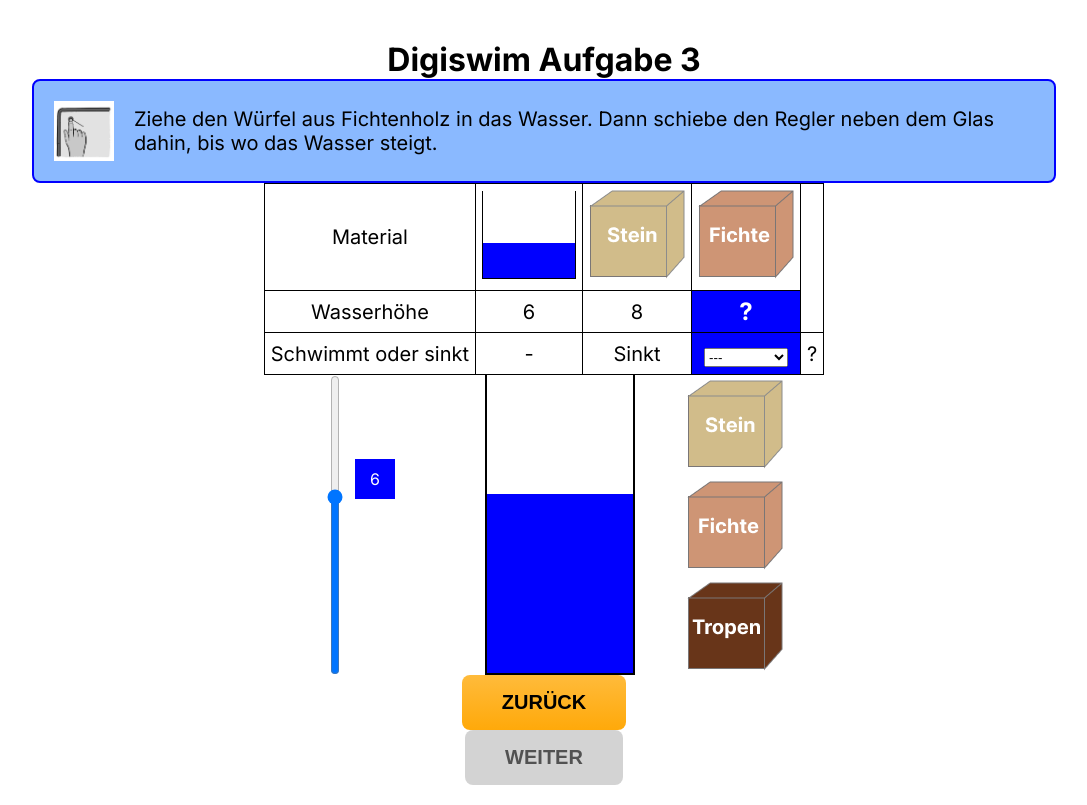
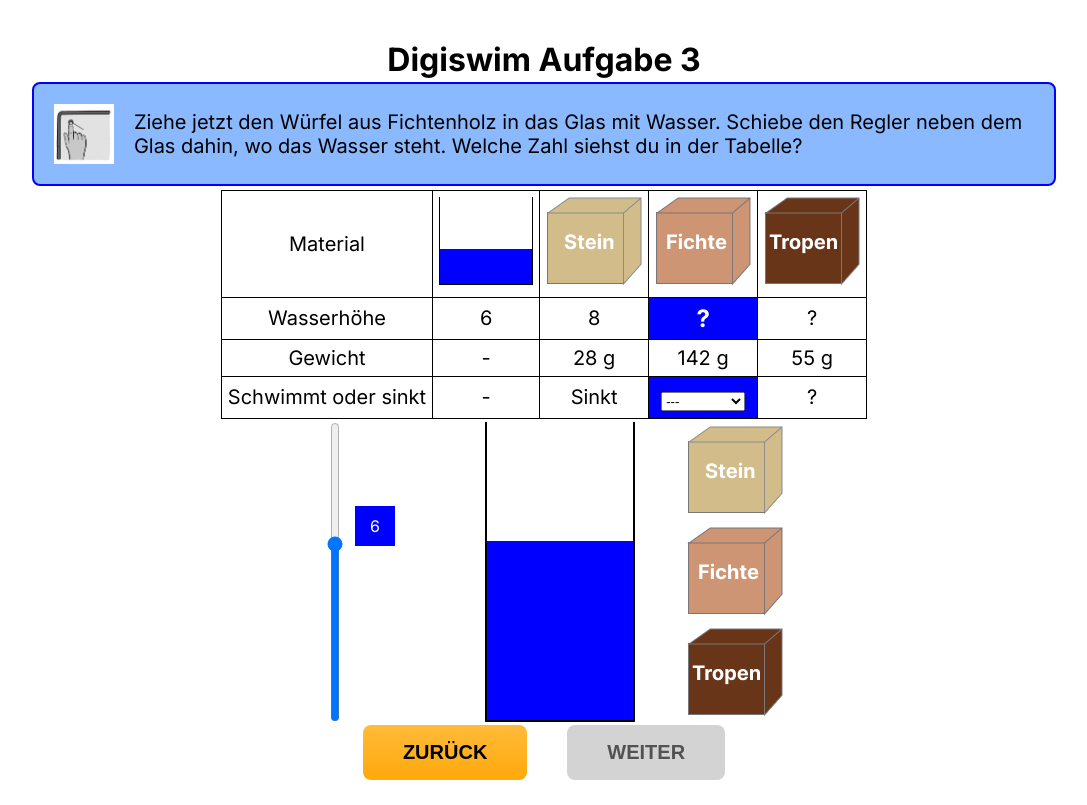
Before and after one commit to derjubu/digiswim-station-1, a Next.js app: page /step3 in a window 1280 px wide. Shown: the whole page, without its empty margins (96-1183 px from the left). Built offline with nearby package versions, Linux system fonts and the light colour scheme.

Commit message:
add: tables to all pages

```diff
--- a/src/pages/step3.tsx
+++ b/src/pages/step3.tsx
@@ -68,8 +68,9 @@
         </div>
         <Task>
           <Pikto image={Finger} />
-          Ziehe den Würfel aus Fichtenholz in das Wasser. Dann schiebe den
-          Regler neben dem Glas dahin, bis wo das Wasser steigt.
+          Ziehe jetzt den Würfel aus Fichtenholz in das Glas mit Wasser. Schiebe
+          den Regler neben dem Glas dahin, wo das Wasser steht. Welche Zahl
+          siehst du in der Tabelle?
         </Task>
         <table className={styles.table}>
           <tbody>
@@ -86,6 +87,10 @@
                 {' '}
                 <Image src={Fichte} alt="Ein Block aus Fichte" />
               </td>
+              <td className={styles.tableData}>
+                {' '}
+                <Image src={Tropen} alt="Ein Block aus Tropenholz" />
+              </td>
             </tr>
             <tr>
               <td className={styles.tableData}>Wasserhöhe</td>
@@ -94,6 +99,14 @@
               <td className={clsx(styles.tableData, styles.tableDataActive)}>
                 {correctWaterValue ? waterValue : '?'}
               </td>
+              <td className={styles.tableData}>?</td>
+            </tr>
+            <tr>
+              <td className={styles.tableData}>Gewicht</td>
+              <td className={styles.tableData}>-</td>
+              <td className={styles.tableData}>28 g</td>
+              <td className={styles.tableData}>142 g</td>
+              <td className={styles.tableData}>55 g</td>
             </tr>
             <tr>
               <td className={styles.tableData}>
@@ -156,6 +169,7 @@
             </div>
           </div>
         </DndContext>
+        <div className={styles.buttonContainer}>
           <Button onClick={previousPage}>Zurück</Button>
           {correctWaterValue &&
           parent === 'droppable' &&
@@ -164,6 +178,7 @@
           ) : (
             <Button isActive={false}>Weiter</Button>
           )}
+        </div>
       </main>
     </>
   )
--- a/src/pages/step4.tsx
+++ b/src/pages/step4.tsx
@@ -154,7 +154,7 @@
             </div>
             <Droppable id="droppable">
               {parent === 'droppable' ? (
-                <div className={`${styles.glass} ${classes.glassFullLower}`}>
+                <div className={`${styles.glass} ${classes.glassFull}`}>
                   <Image
                     className={classes.blockFloat}
                     src={Tropen}
@@ -172,14 +172,16 @@
             </div>
           </div>
         </DndContext>
+        <div className={styles.buttonContainer}>
           <Button onClick={previousPage}>Zurück</Button>
-        {waterValue === '7' &&
+          {correctWaterValue &&
           parent === 'droppable' &&
           swimsValue === 'swims' ? (
             <Button onClick={nextPage}>Weiter</Button>
           ) : (
             <Button isActive={false}>Weiter</Button>
           )}
+        </div>
       </main>
     </>
   )
```
Also changed, not shown: src/pages/result.tsx (+18 -0 lines). Lines whose indentation alone changed are shown as unchanged.
